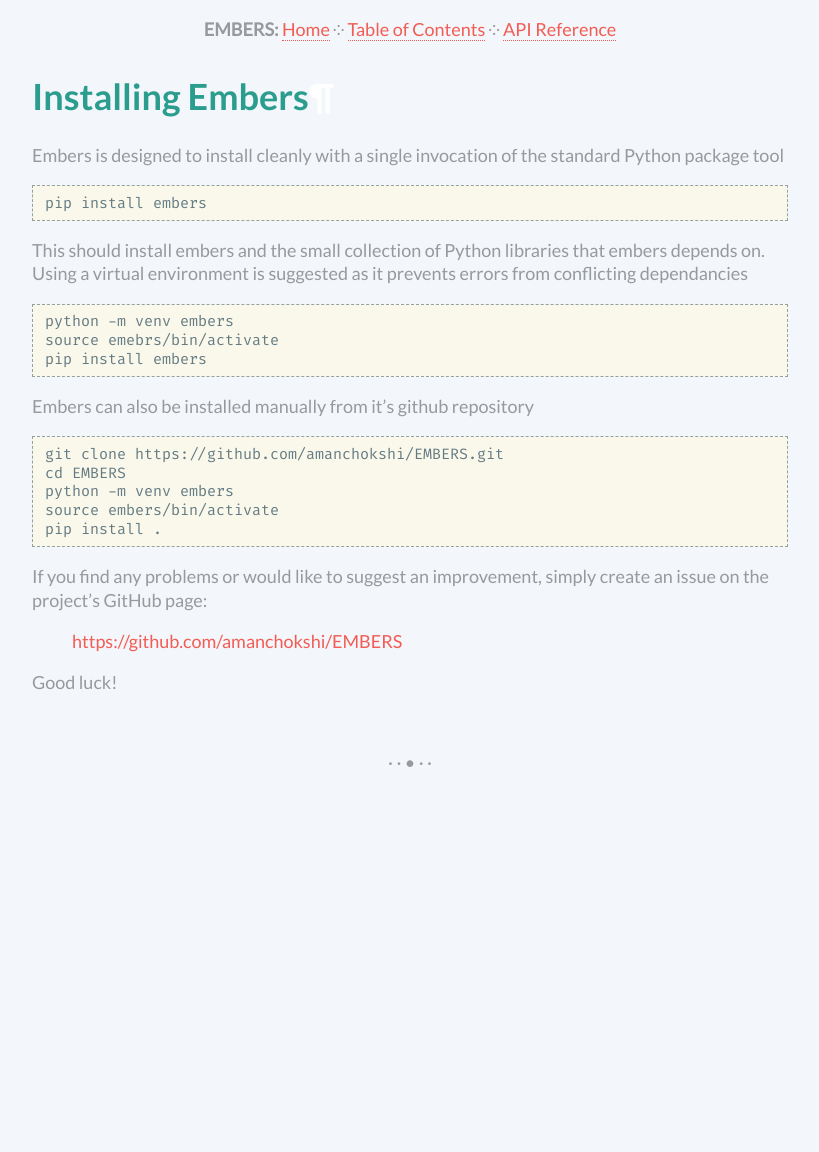
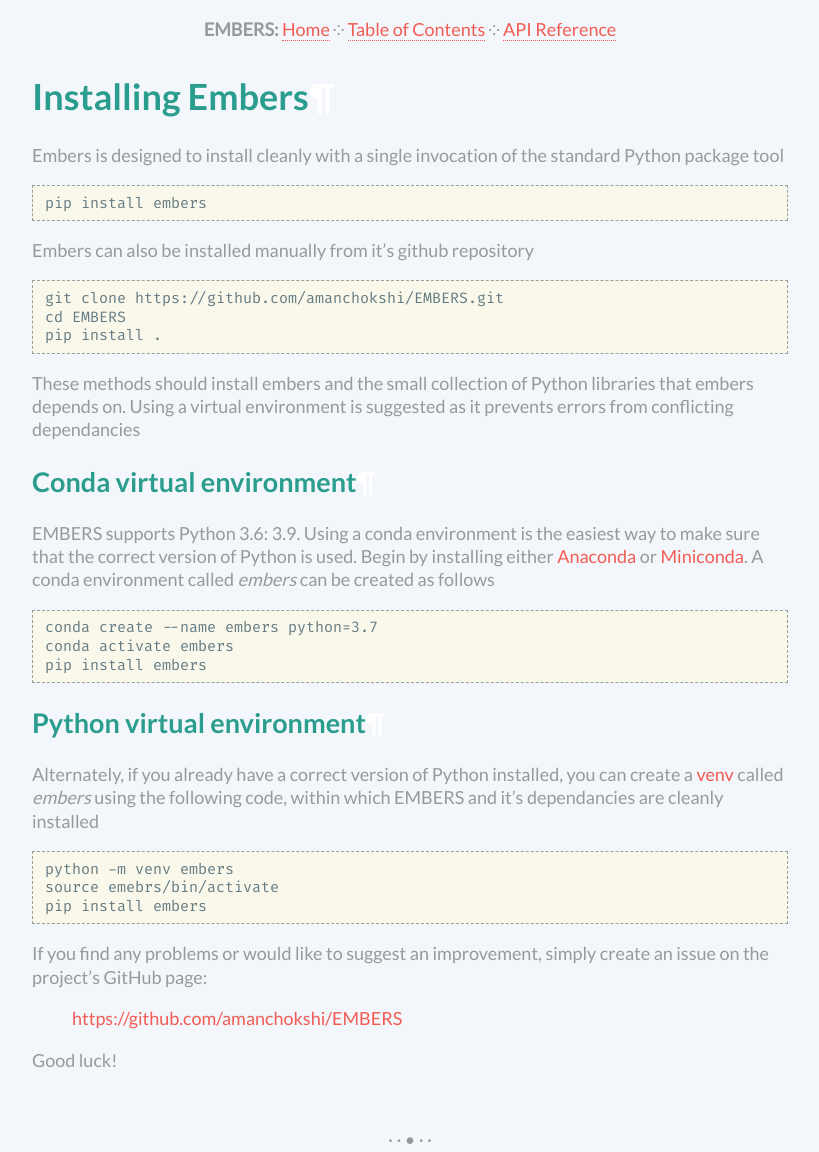
Before and after one commit to amanchokshi/EMBERS, a Sphinx documentation site: the page built from docs/installation.rst, in a window 1280 px wide. Shown: the whole page, without its empty margins (230-1049 px from the left). Built offline with Sphinx 7.4.7, drawn with Linux system fonts in a browser that asks for light colours; before the commit the page ends 900 px from its top, so only the background shows below that.

Commit message:
Conda and venv instrructions

```diff
--- a/docs/installation.rst
+++ b/docs/installation.rst
@@ -12,8 +12,31 @@ of the standard Python package tool
 
     pip install embers
 
-This should install embers and the small collection of Python libraries that embers depends on.
+Embers can also be installed manually from it's github repository
+
+.. code-block:: console
+
+    git clone https://github.com/amanchokshi/EMBERS.git
+    cd EMBERS
+    pip install .
+
+These methods should install embers and the small collection of Python libraries that embers depends on.
 Using a virtual environment is suggested as it prevents errors from conflicting dependancies
+
+Conda virtual environment
+--------------------------
+EMBERS supports Python 3.6: 3.9. Using a conda environment is the easiest way to make sure that the correct version of Python is used. Begin by installing either `Anaconda <https://docs.anaconda.com/anaconda/install/>`_ or `Miniconda <https://docs.conda.io/en/latest/miniconda.html>`_. A conda environment called *embers* can be created as follows
+
+.. code-block:: console
+
+    conda create --name embers python=3.7
+    conda activate embers
+    pip install embers
+
+
+Python virtual environment
+--------------------------
+Alternately, if you already have a correct version of Python installed, you can create a `venv <https://docs.python.org/3/library/venv.html/>`_ called *embers* using the following code, within which EMBERS and it's dependancies are cleanly installed
 
 .. code-block:: console
 
@@ -21,15 +44,6 @@ Using a virtual environment is suggested as it prevents errors from conflicting
     source emebrs/bin/activate
     pip install embers
 
-Embers can also be installed manually from it's github repository
-
-.. code-block:: console
-
-    git clone https://github.com/amanchokshi/EMBERS.git
-    cd EMBERS
-    python -m venv embers
-    source embers/bin/activate
-    pip install .
 
 
 If you find any problems or would like to suggest an improvement,
```
